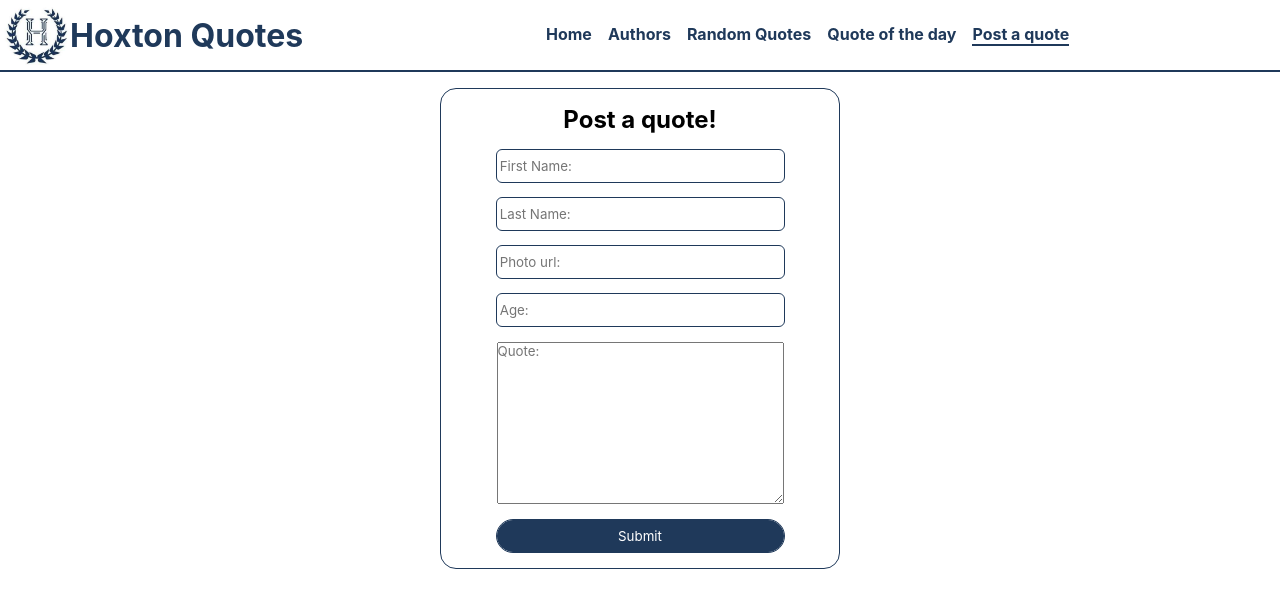
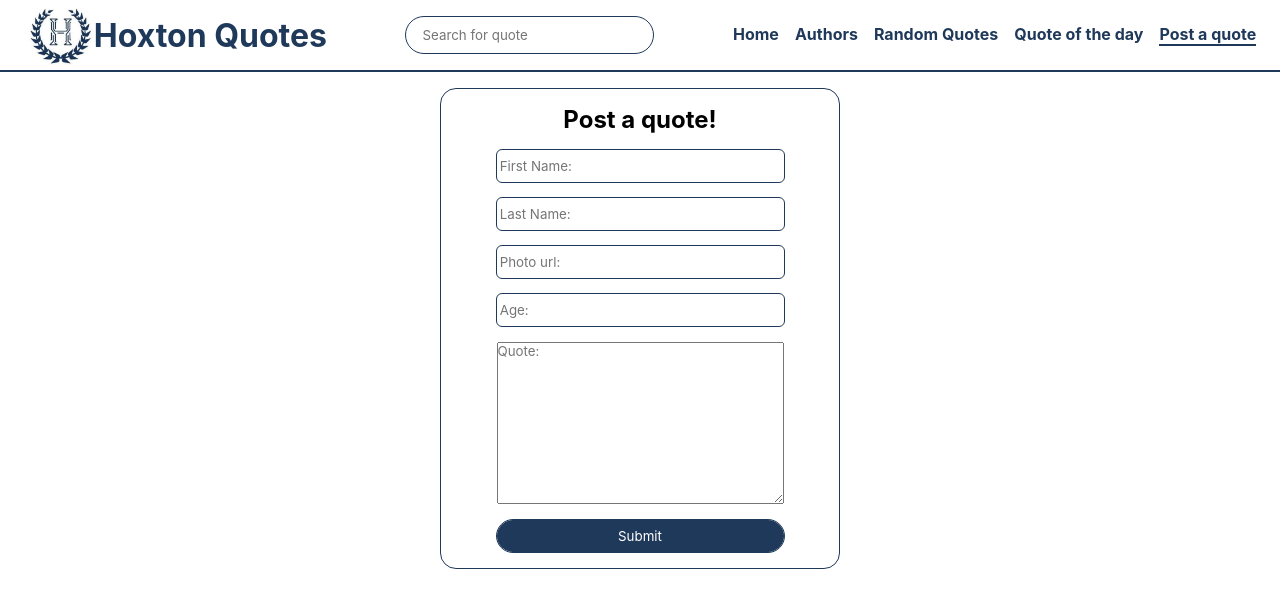
Before and after one commit to besim10/hoxton-node-quotes-frontend, a React (Vite) app: page /post-a-quote in a window 1280 px wide. Shown: the top 608 px of the page. Built offline with nearby package versions, Linux system fonts and the light colour scheme; no server answers.

Commit message:
added search feature

```diff
--- a/src/App.tsx
+++ b/src/App.tsx
@@ -19,18 +19,19 @@ export type Quote ={
 
 function App() {
   const [quotes,setQuotes] = useState<Quote[]>([])
+  const [search, setSearch] = useState('')
 
   useEffect(()=>{
-    fetch('http://localhost:8000/quotes')
+    fetch(`http://localhost:8000/quotes?search=${search}`)
     .then(resp => resp.json())
     .then(quotesFromServer => {
-      setQuotes(quotesFromServer)
+      setQuotes(quotesFromServer.reverse())
     })
-  },[])
+  },[search])
 
   return (
     <div className="App">
-      <Header />
+      <Header search= {search} setSearch = {setSearch}/>
       <Routes>
         <Route path ='/' element = {<Home quotes={quotes} />} />
         <Route path ='/quotes' element = {<Home quotes={quotes} />} />
@@ -39,7 +40,7 @@ function App() {
         <Route path ='/authors' element = {<Authors />} />
         <Route path ='/random-quotes' element = {<RandomQuotes />} />
         <Route path ='/quote-of-the-day' element = {<QuoteOfTheDay />} />
-        <Route path ='/post-a-quote' element = {<PostAQuote />} />
+        <Route path ='/post-a-quote' element = {<PostAQuote quotes = {quotes}setQuotes={setQuotes} />} />
       </Routes>
     </div>
   )
--- a/src/components/Header.tsx
+++ b/src/components/Header.tsx
@@ -1,12 +1,25 @@
-import { NavLink } from 'react-router-dom';
+import { Link, NavLink } from 'react-router-dom';
 import logo from '../icons/hoxton-logo.jpg';
 
-function Header(){
+type Props = {
+    search: string
+    setSearch: (value: string) => voids
+}
+function Header({search, setSearch}:Props){
+
     return (
         <header className="header">
             <div className="logo">
-            <img className = 'logo-icon' src={logo}/>
-            <h1>Hoxton Quotes</h1>
+                <NavLink to ='/quotes'>
+                    <img className = 'logo-icon' src={logo}/>
+                    <h1>Hoxton Quotes</h1>
+                </NavLink>
+            </div>
+            <div className='search'>
+                <input onChange={(e) => {
+                    //@ts-ignore
+                    setSearch(e.target.value)
+                }} type="search" name="search" placeholder='Search for quote' />
             </div>
             <nav className="menu-bar">
             <ul className = 'menu-bar__list'>
--- a/src/index.css
+++ b/src/index.css
@@ -14,12 +14,14 @@ img {
   border-bottom: 2px solid #1f395a;
   width: 100%;
   display: grid;
+  place-items: center;
   gap: 2rem;
-  grid-template-columns: auto 1fr;
+  grid-template-columns: auto auto auto;
 }
-.logo {
+.logo a {
   display: grid;
   grid-auto-flow: column;
+  text-decoration: none;
   align-items: center;
 }
 .header img {
@@ -27,6 +29,12 @@ img {
 }
 .logo h1 {
   color: #1f395a;
+}
+.search input {
+  padding: 0.6rem 1rem;
+  outline: 1px solid #1f395a;
+  border-radius: 2rem;
+  border: none;
 }
 .menu-bar {
   display: grid;
--- a/src/pages/PostAQuote.tsx
+++ b/src/pages/PostAQuote.tsx
@@ -1,9 +1,15 @@
+import { useNavigate } from "react-router-dom"
+import { Quote } from "../App"
 
-function PostAQuote(){
+type Props = {
+    quotes: Quote[]
+    setQuotes: (value: Quote[]) => void
+}
+function PostAQuote({quotes, setQuotes}: Props){
 
-
-    function addQuoteToServer(newQuote: { firstname: string; lastName: string; photoUrl: string; age: number; quote: string }) {
-        fetch(`http://localhost:8000/quotes`, {
+    const navigate = useNavigate()
+    function addQuoteToServer(newQuote: { firstName: string; lastName: string; photo: string; age: number; text: string }) {
+        fetch('http://localhost:8000/quotes', {
             method: 'POST',
             headers: {
                 'Content-Type' : 'application/json'
@@ -11,6 +17,10 @@ function PostAQuote(){
             body:JSON.stringify(newQuote)
         })
         .then(resp => resp.json())
+        .then(quote => {
+            setQuotes([quote, ...quotes])
+            navigate('/quotes')
+        })
     }
 
    const handleSubmit = (e: { target: { firstName: { value: string }; lastName: { value: string }; photoUrl: { value: string }; age: { value: number }; quote: { value: string } } }) =>{
@@ -18,15 +28,15 @@ function PostAQuote(){
        e.preventDefault()
        const firstName = e.target.firstName.value
        const lastName = e.target.lastName.value
-       const photoUrl = e.target.photoUrl.value
+       const photo = e.target.photoUrl.value
        const age = e.target.age.value
-       const quote = e.target.quote.value
+       const text = e.target.quote.value
         const newQuote = {
-            firstname: firstName,
+            firstName: firstName,
             lastName: lastName,
-            photoUrl: photoUrl,
+            photo: photo,
             age: age,
-            quote: quote
+            text: text
         }
         addQuoteToServer(newQuote)
    }
@@ -35,11 +45,11 @@ function PostAQuote(){
             <div className="quote-detail-container post-a-quote">
                 <h1>Post a quote!</h1>
                 <form onSubmit={handleSubmit} className="post-form">
-                    <input name = 'firstName'type="text" placeholder='First Name:' />
-                    <input name = 'lastName'type="text" placeholder='Last Name:' />
-                    <input name='photoUrl' type="text" placeholder='Photo url:' />
-                    <input name='age' type= 'number' placeholder='Age:' />
-                    <textarea name="quote" id="quote" cols={30} rows={10} placeholder = 'Quote:'></textarea>
+                    <input name = 'firstName'type="text" placeholder='First Name:' required/>
+                    <input name = 'lastName'type="text" placeholder='Last Name:' required/>
+                    <input name='photoUrl' type="text" placeholder='Photo url:' required/>
+                    <input name='age' type= 'number' placeholder='Age:' required/>
+                    <textarea name="quote" id="quote" cols={30} rows={10} placeholder = 'Quote:'required></textarea>
                     <button type="submit">Submit</button>
                 </form>
             </div>
```
